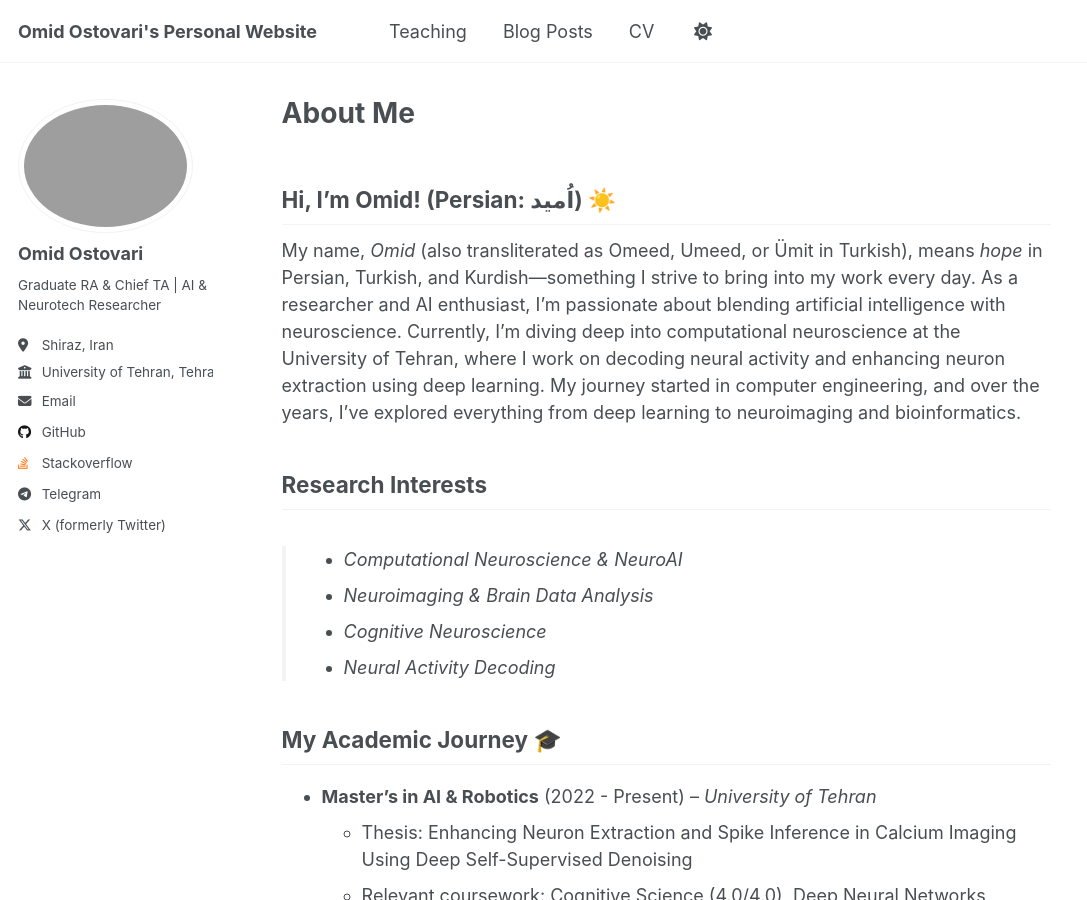
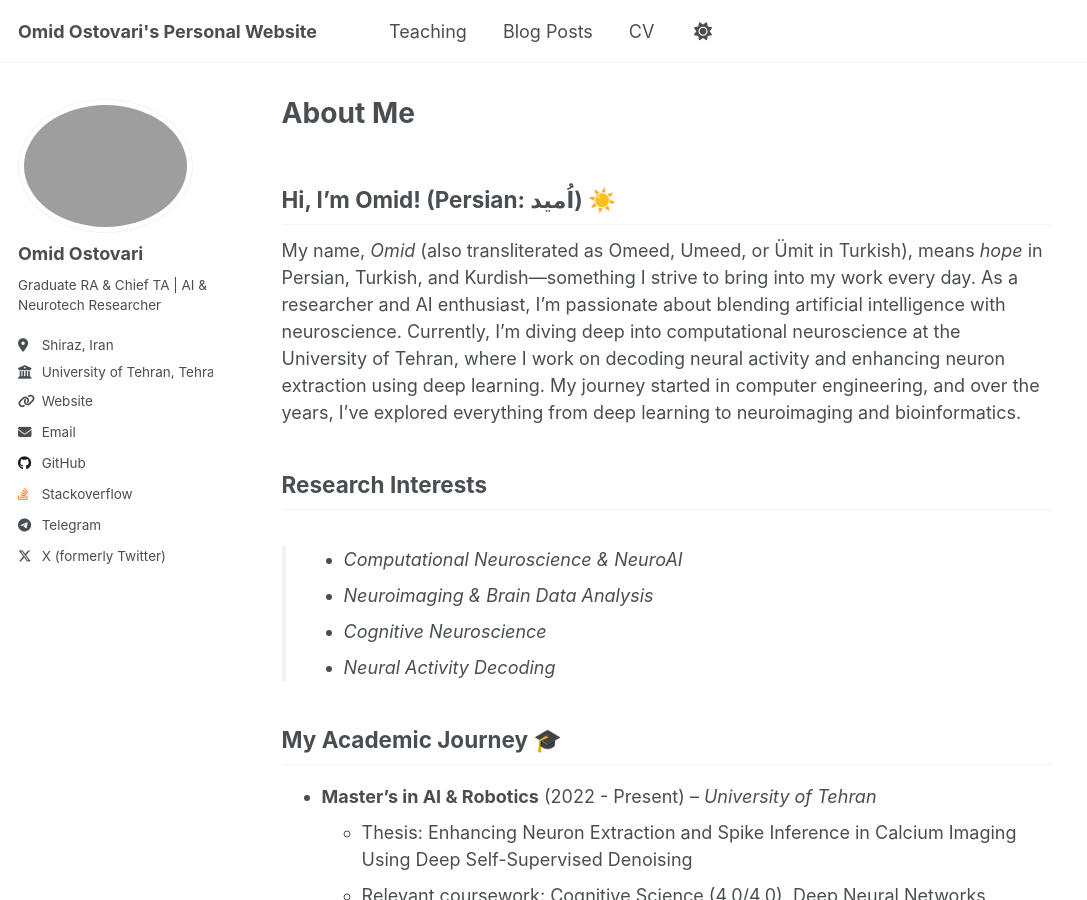
Before and after one commit to omidostovari/omidostovari.github.io, a Jekyll site: the page built from _pages/about.md, in a window 1280 px wide and 900 px high. Shown: the whole window, without its empty margins (0-1087 px from the left). Built offline with Jekyll 4.4.1, drawn with Linux system fonts in a browser that asks for light colours.

Commit message:
Added author url to _config.yml

```diff
--- a/_config.yml
+++ b/_config.yml
@@ -13,7 +13,7 @@
 title_separator          : "-"
 name                     : &name "Omid Ostovari"
 description              : &description "personal description"
-url                      : https://omidostovari.github.io/ # the base hostname & protocol for your site e.g. "https://[your GitHub username].github.io"
+url                      : https://omidostovari.github.io # the base hostname & protocol for your site e.g. "https://[your GitHub username].github.io"
 baseurl                  : "" # the subpath of your site, e.g. "/blog"
 repository               : "omidostovari/omidostovari.github.io"
 
@@ -28,7 +28,7 @@
   bio              : "Graduate RA & Chief TA | AI & Neurotech Researcher"
   location         : "Shiraz, Iran"
   employer         : "University of Tehran, Tehran, Iran"
-  uri              : # URL
+  uri              : https://omidostovari.github.io # URL
   email            : "omidostovary@gmail.com"
 
   # Academic websites
```
